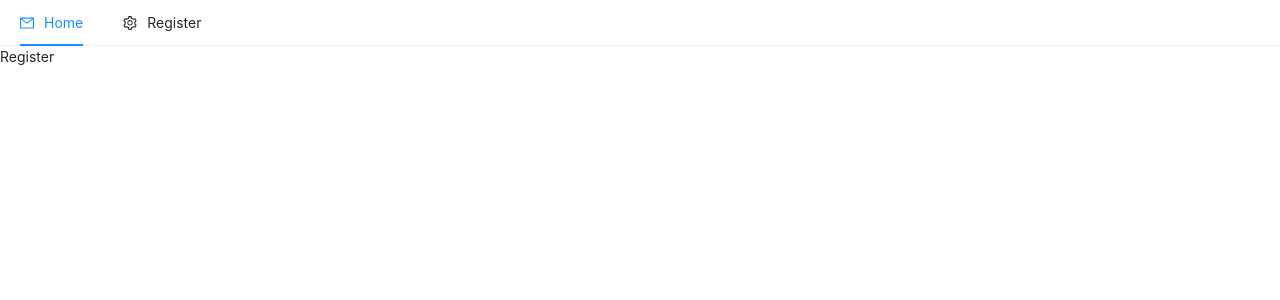
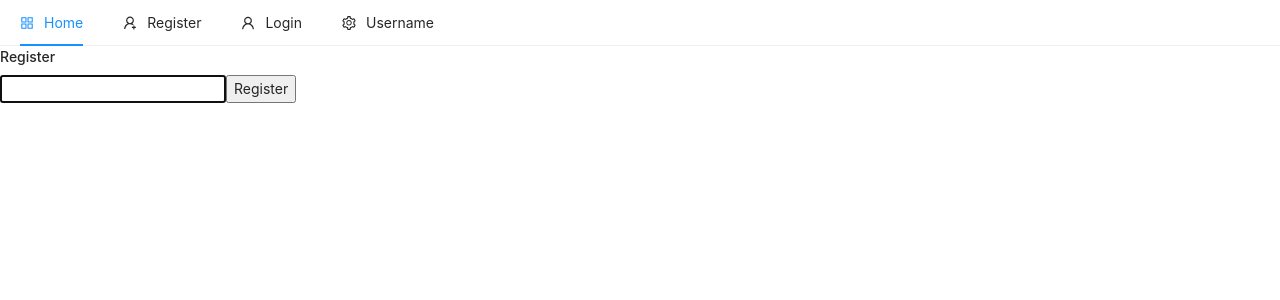
Before and after one commit to camali1047/ecommerce, a React (Create React App) app: page /register in a window 1280 px wide. Shown: the top 300 px of the page. Built offline with nearby package versions, Linux system fonts and the light colour scheme; no server answers.

Commit message:
register-auth

```diff
--- a/package.json
+++ b/package.json
@@ -8,10 +8,13 @@
     "@testing-library/react": "^11.1.0",
     "@testing-library/user-event": "^12.1.10",
     "antd": "^4.12.3",
+    "dotenv": "^8.2.0",
+    "firebase": "^8.2.9",
     "react": "^17.0.1",
     "react-dom": "^17.0.1",
     "react-router-dom": "^5.2.0",
     "react-scripts": "4.0.3",
+    "react-toastify": "^7.0.3",
     "web-vitals": "^1.0.1"
   },
   "scripts": {
--- a/src/App.js
+++ b/src/App.js
@@ -1,5 +1,7 @@
 import React from "react";
 import { Switch, Route } from "react-router-dom";
+import { ToastContainer } from "react-toastify";
+import "react-toastify/dist/ReactToastify.css";
 import Login from "./pages/auth/Login";
 import Register from "./pages/auth/Register";
 import Home from "./pages/Home";
@@ -9,6 +11,7 @@ const App = () => {
   return (
     <>
       <Header />
+      <ToastContainer />
       <Switch>
         <Route exact path="/login" component={Login} />
         <Route exact path="/register" component={Register} />
--- a/src/components/nav/Header.js
+++ b/src/components/nav/Header.js
@@ -1,25 +1,36 @@
 import React, { useState } from "react";
+import { Link } from "react-router-dom";
 import { Menu } from "antd";
 import {
-  MailOutlined,
   AppstoreOutlined,
   SettingOutlined,
+  UserOutlined,
+  UserAddOutlined,
 } from "@ant-design/icons";
-const { SubMenu } = Menu;
+const { SubMenu, Item } = Menu;
 
 const Header = () => {
-  const [current, setCurrent] = useState("");
-  const handleClick = () => {};
+  const [current, setCurrent] = useState("home");
+  const handleClick = (e) => {
+    //console.log(e.key);
+    setCurrent(e.key);
+  };
 
   return (
     <Menu onClick={handleClick} selectedKeys={[current]} mode="horizontal">
-      <Menu.Item key="mail" icon={<MailOutlined />}>
-        Home
-      </Menu.Item>
+      <Item key="home" icon={<AppstoreOutlined />}>
+        <Link to="/">Home</Link>
+      </Item>
+      <Item key="register" icon={<UserAddOutlined />} className="float-right">
+        <Link to="/register">Register</Link>
+      </Item>
+      <Item key="login" icon={<UserOutlined />} className="float-right">
+        <Link to="/login">Login</Link>
+      </Item>
 
-      <SubMenu key="SubMenu" icon={<SettingOutlined />} title="Register">
-        <Menu.Item key="setting:1">Option 1</Menu.Item>
-        <Menu.Item key="setting:2">Option 2</Menu.Item>
+      <SubMenu key="SubMenu" icon={<SettingOutlined />} title="Username">
+        <Item key="setting:1">Option 1</Item>
+        <Item key="setting:2">Option 2</Item>
       </SubMenu>
     </Menu>
   );
--- /dev/null
+++ b/src/firebase.js
@@ -0,0 +1,22 @@
+// Your web app's Firebase configuration
+//import * as firebase from "firebase";
+import firebase from "firebase/app";
+import "firebase/auth";
+
+const config = {
+  apiKey: process.env.REACT_APP_API_KEY,
+  authDomain: process.env.REACT_APP_AUTH_DOMAIN,
+  projectId: process.env.REACT_APP_PROJECT_ID,
+  storageBucket: process.env.REACT_APP_STORAGE_BUCKET,
+  messagingSenderId: process.env.REACT_APP_MESSAGING_SENDER_ID,
+  appId: process.env.REACT_APP_APP_ID,
+};
+// Initialize Firebase
+//firebase.initializeApp(firebaseConfig);
+if (!firebase.apps.length) {
+  firebase.initializeApp(config);
+}
+// export
+// export default firebase;
+export const auth = firebase.auth();
+export const googleAuthProvider = new firebase.auth.GoogleAuthProvider();
--- a/src/index.js
+++ b/src/index.js
@@ -7,11 +7,11 @@ import { BrowserRouter as Router } from "react-router-dom";
 import "antd/dist/antd.css";
 
 ReactDOM.render(
-  <React.StrictMode>
-    <Router>
-      <App />
-    </Router>
-  </React.StrictMode>,
+  //<React.StrictMode>
+  <Router>
+    <App />
+  </Router>,
+  //</React.StrictMode>,
   document.getElementById("root")
 );
 
--- a/src/pages/auth/Register.js
+++ b/src/pages/auth/Register.js
@@ -1,9 +1,49 @@
-import React from "react";
+import React, { useState } from "react";
+import { auth } from "../../firebase";
+import { toast } from "react-toastify";
 
 const Register = () => {
+  const [email, setEmail] = useState("");
+  const handleSubmit = async (e) => {
+    e.preventDefault();
+    console.log("ENV-->", process.env.REACT_APP_REGISTER_REDIRECT_URL);
+    const config = {
+      url: process.env.REACT_APP_REGISTER_REDIRECT_URL,
+      handleCodeInApp: true,
+    };
+    await auth.sendSignInLinkToEmail(email, config);
+    toast.success(
+      `Email is sent to ${email}.Click the link to complete your registration`
+    );
+    //save user email in local storage
+    window.localStorage.setItem("emailForRegistration", email);
+    //clear state
+    setEmail("");
+  };
+
+  const registerForm = () => (
+    <form onSubmit={handleSubmit}>
+      <input
+        type="email"
+        className="form-control"
+        value={email}
+        onChange={(e) => setEmail(e.target.value)}
+        autoFocus
+      />
+      <button type="submit" className="btn btn-raised">
+        Register
+      </button>
+    </form>
+  );
+
   return (
-    <div>
-      <p>Register</p>
+    <div className="container p-5">
+      <div className="row">
+        <div className="col-md-6 offset-md-3">
+          <h4>Register</h4>
+          {registerForm()}
+        </div>
+      </div>
     </div>
   );
 };
```
Also changed, not shown: 2 other files (tests, documents, lock files or other folders).
